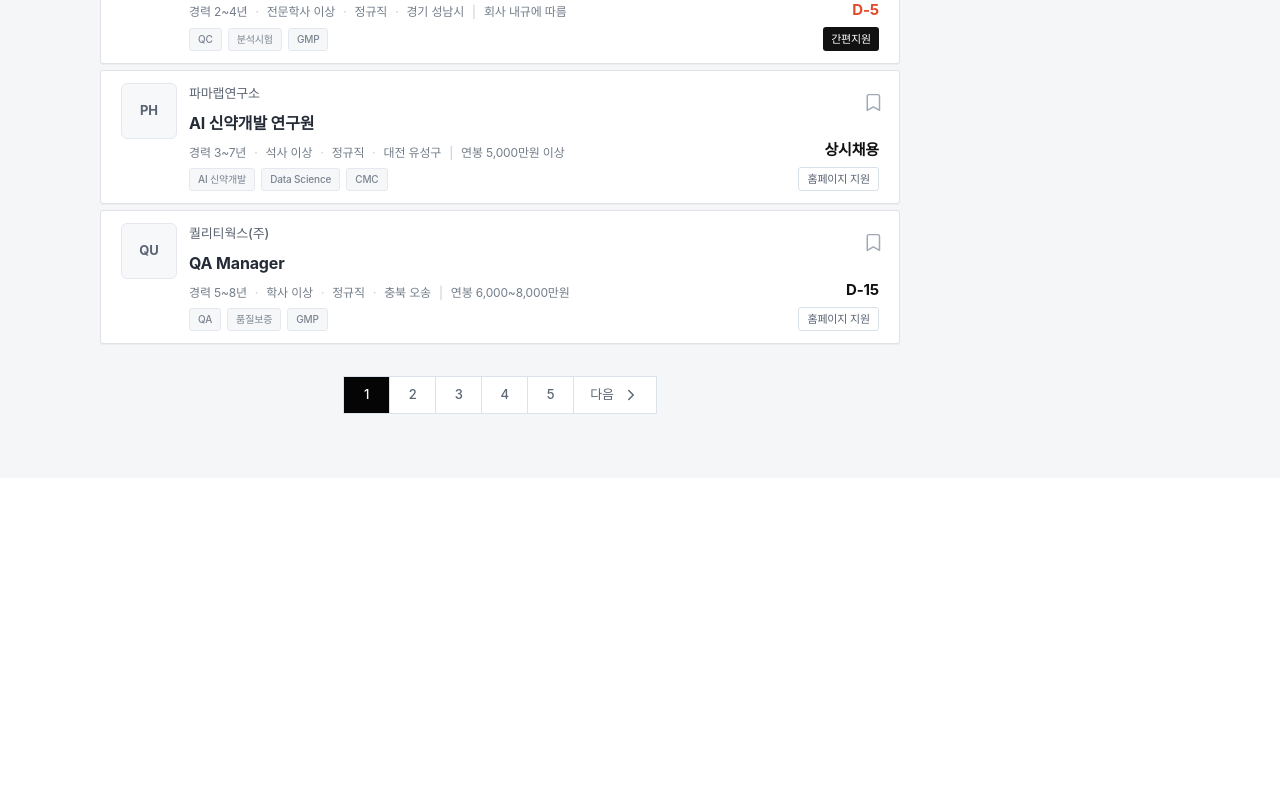
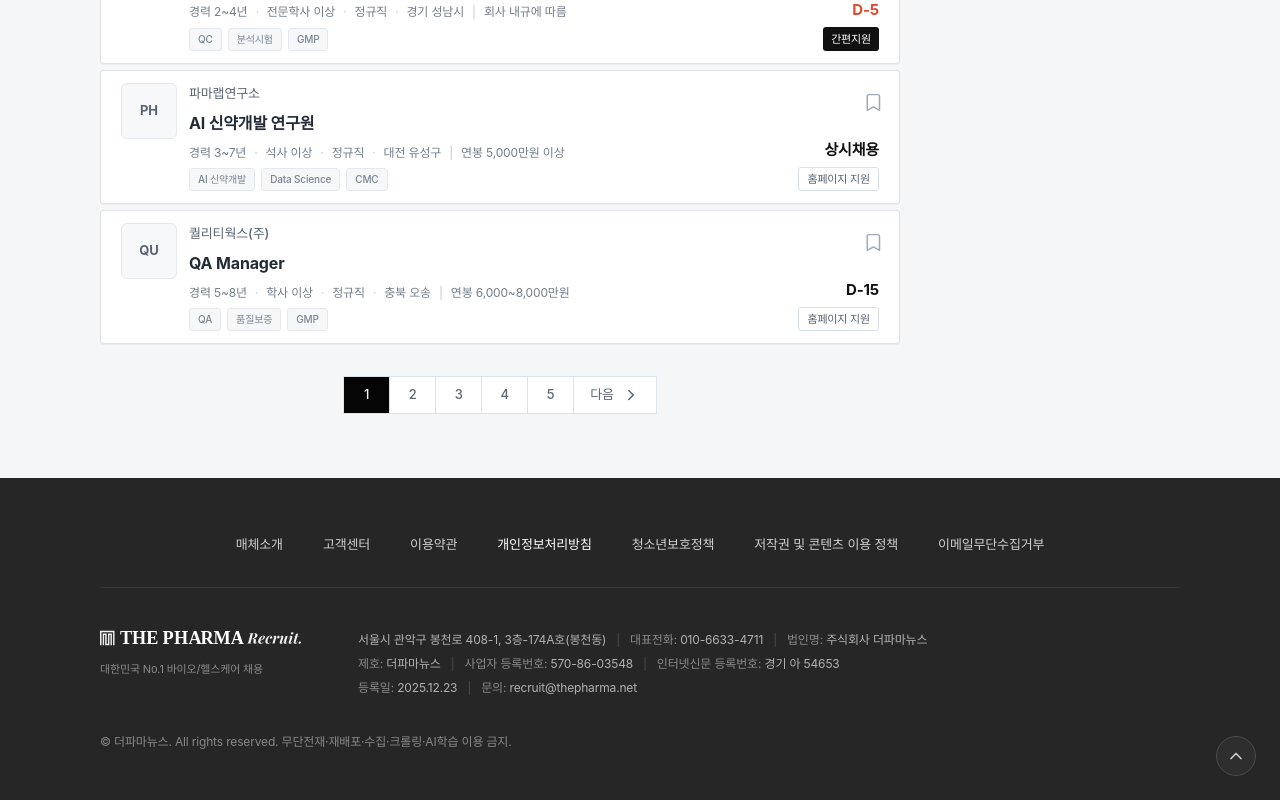
Before and after one commit to jimindragon/thepharmin-frontend, a Next.js app: page / in a window 1280 px wide. Shown: the part 3210-4010 px from the top of the page. Before the commit the page ends 3688 px from the top, so only its background shows below. Built offline with nearby package versions, Linux system fonts and the light colour scheme.

Commit message:
6/26 11:05

```diff
--- a/src/app/layout.tsx
+++ b/src/app/layout.tsx
@@ -1,4 +1,5 @@
 import type { Metadata } from "next";
+import { Footer } from "@/components/Footer";
 import "@/styles/globals.css";
 
 export const metadata: Metadata = {
@@ -13,7 +14,10 @@
 }>) {
   return (
     <html lang="ko">
-      <body>{children}</body>
+      <body>
+        {children}
+        <Footer />
+      </body>
     </html>
   );
 }
--- /dev/null
+++ b/src/components/Footer.tsx
@@ -0,0 +1,93 @@
+"use client";
+
+import { ChevronUp } from "lucide-react";
+
+const footerMenuItems = [
+  "매체소개",
+  "고객센터",
+  "이용약관",
+  "개인정보처리방침",
+  "청소년보호정책",
+  "저작권 및 콘텐츠 이용 정책",
+  "이메일무단수집거부",
+];
+
+type MetaToken = { label?: string; value: string };
+
+const metaLines: MetaToken[][] = [
+  [
+    { value: "서울시 관악구 봉천로 408-1, 3층-174A호(봉천동)" },
+    { label: "대표전화", value: "010-6633-4711" },
+    { label: "법인명", value: "주식회사 더파마뉴스" },
+  ],
+  [
+    { label: "제호", value: "더파마뉴스" },
+    { label: "사업자 등록번호", value: "570-86-03548" },
+    { label: "인터넷신문 등록번호", value: "경기 아 54653" },
+  ],
+  [
+    { label: "등록일", value: "2025.12.23" },
+    { label: "문의", value: "recruit@thepharma.net" },
+  ],
+];
+
+function FooterMetaLine({ tokens }: { tokens: MetaToken[] }) {
+  return (
+    <p>
+      {tokens.map((token, index) => (
+        <span key={`${token.value}-${index}`}>
+          {index > 0 ? <span className="px-2.5 text-[#4a4a4a]">|</span> : null}
+          {token.label ? <span className="text-[#8a8a8a]">{token.label}: </span> : null}
+          <span className="text-[#b2b2b2]">{token.value}</span>
+        </span>
+      ))}
+    </p>
+  );
+}
+
+export function Footer() {
+  return (
+    <footer className="relative bg-[#262626]">
+      <div className="app-shell pt-14 pb-12">
+        <nav aria-label="정책 메뉴" className="flex flex-wrap items-center justify-center gap-x-10 gap-y-3 text-[13px]">
+          {footerMenuItems.map((item) => (
+            <span
+              key={item}
+              className={item === "개인정보처리방침" ? "cursor-default font-medium text-white" : "cursor-default text-[#cfcfcf]"}
+            >
+              {item}
+            </span>
+          ))}
+        </nav>
+
+        <div className="mt-8 border-t-[0.5px] border-[#353535]" />
+
+        <div className="mt-10 flex gap-12 max-[760px]:flex-col max-[760px]:gap-8">
+          <div className="w-[210px] shrink-0 max-[760px]:w-full">
+            <img src="/images/new_logo.svg" alt="더파마 리크루트" width={254} height={25} className="h-5 w-auto" />
+            <p className="mt-3 text-[11px] text-[#8a8a8a]">대한민국 No.1 바이오/헬스케어 채용</p>
+          </div>
+
+          <div className="min-w-0 flex-1 text-[12px] leading-[2]">
+            {metaLines.map((tokens, index) => (
+              <FooterMetaLine key={index} tokens={tokens} />
+            ))}
+          </div>
+        </div>
+
+        <p className="mt-8 text-[12px] text-[#888888]">
+          © 더파마뉴스. All rights reserved. 무단전재·재배포·수집·크롤링·AI학습 이용 금지.
+        </p>
+      </div>
+
+      <button
+        type="button"
+        onClick={() => window.scrollTo({ top: 0, behavior: "smooth" })}
+        aria-label="페이지 상단으로 이동"
+        className="absolute bottom-6 right-6 grid h-10 w-10 place-items-center rounded-full border-[0.5px] border-[#4a4a4a] bg-[#2e2e2e] transition-colors hover:bg-[#383838]"
+      >
+        <ChevronUp size={20} className="text-[#cfcfcf]" />
+      </button>
+    </footer>
+  );
+}
```
Also changed, not shown: 1 other file (tests, documents, lock files or other folders).
